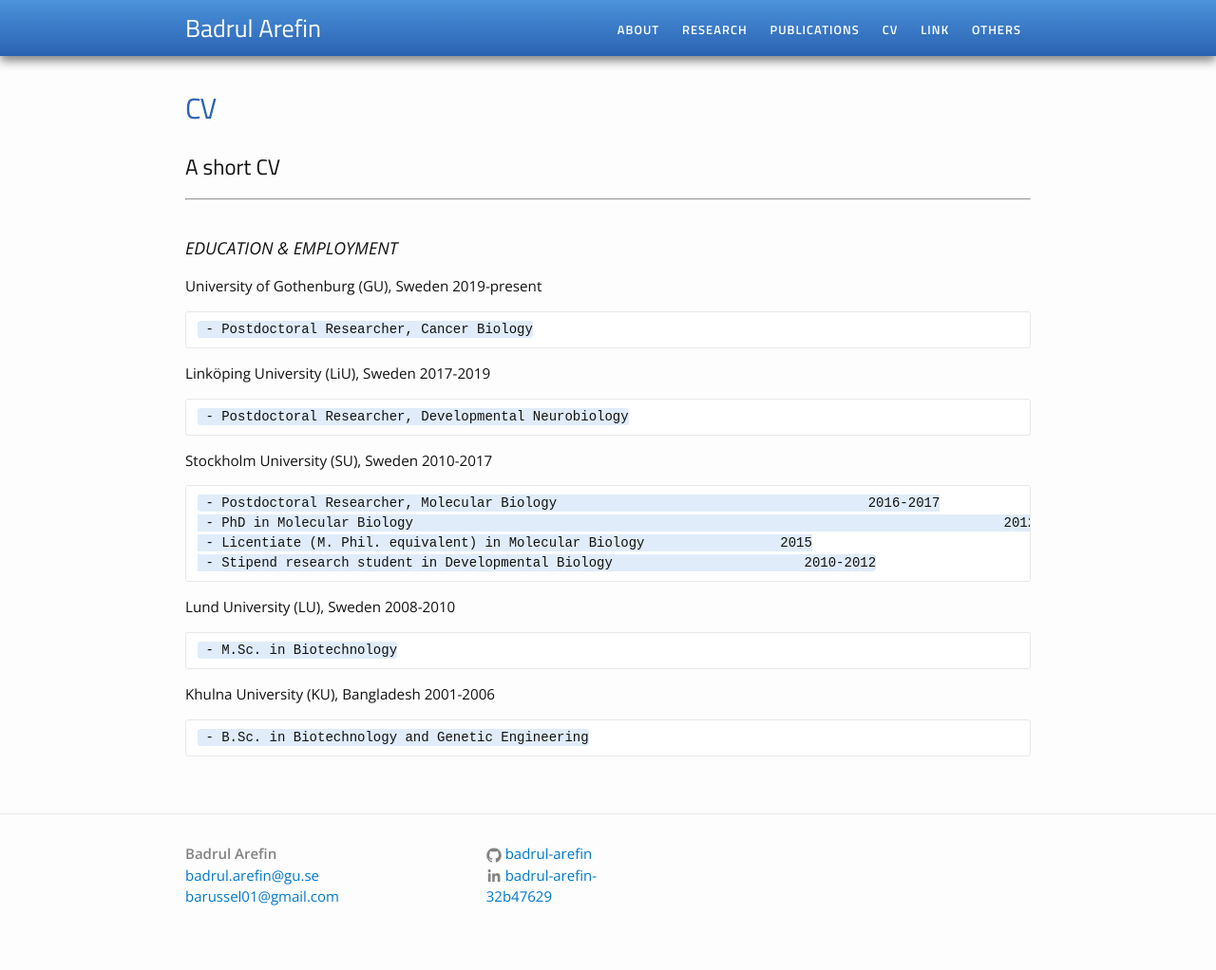
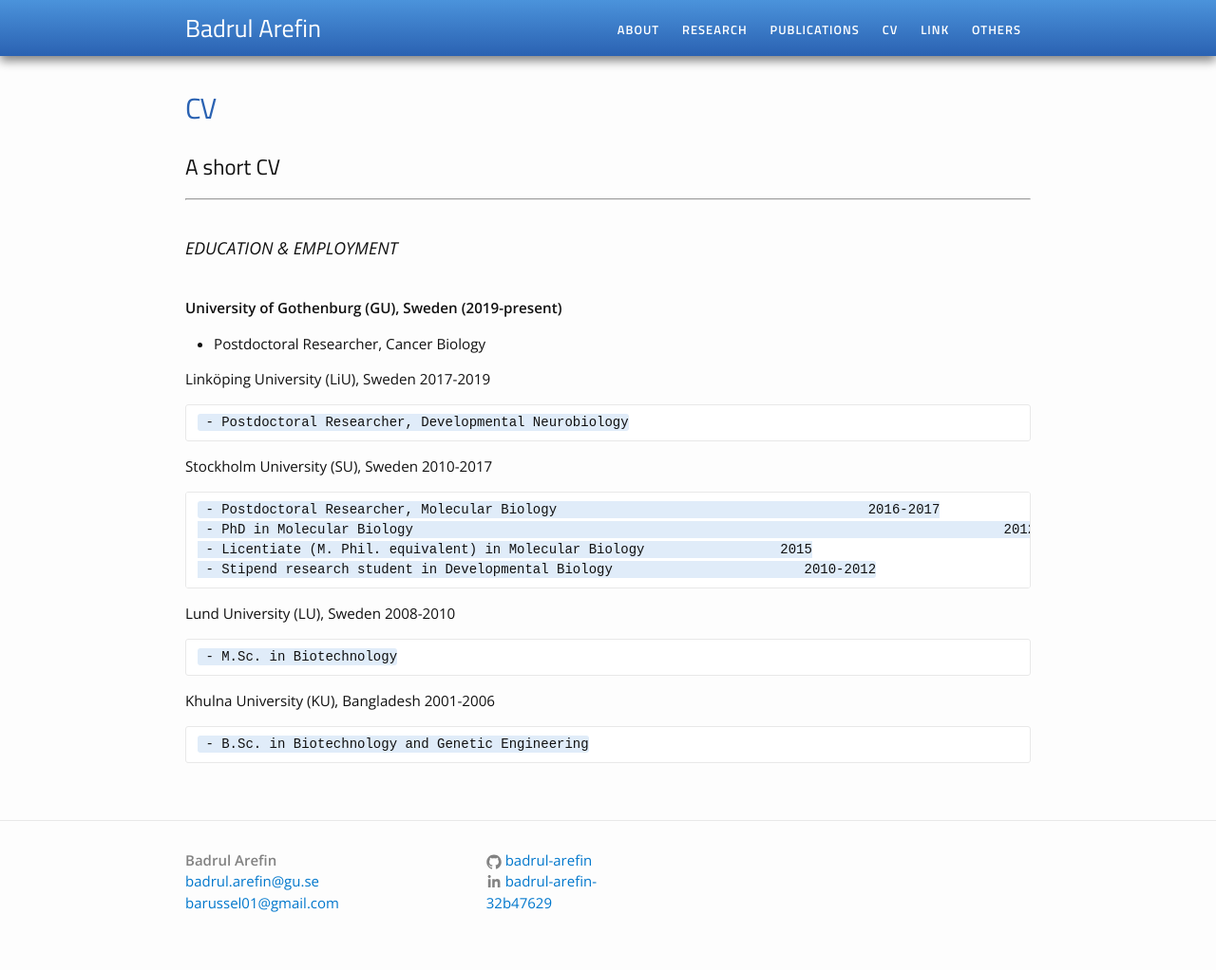
Before and after one commit to Badrul-Arefin/badrul-arefin.github.io, a Jekyll site: the page built from cv.md, in a window 1280 px wide. Shown: the whole page at 95% size. Built offline with Jekyll 4.4.1, drawn with Linux system fonts in a browser that asks for light colours.

Commit message:
Update cv.md

```diff
--- a/cv.md
+++ b/cv.md
@@ -9,8 +9,8 @@
 
 ### EDUCATION & EMPLOYMENT
 
-#### University of Gothenburg (GU), Sweden                              2019-present
-     - Postdoctoral Researcher, Cancer Biology
+<br><b>University of Gothenburg (GU), Sweden</b>                              <b>(2019-present)</b><br>
+- Postdoctoral Researcher, Cancer Biology
 
 #### Linköping University (LiU), Sweden						               2017-2019
      - Postdoctoral Researcher, Developmental Neurobiology
```
